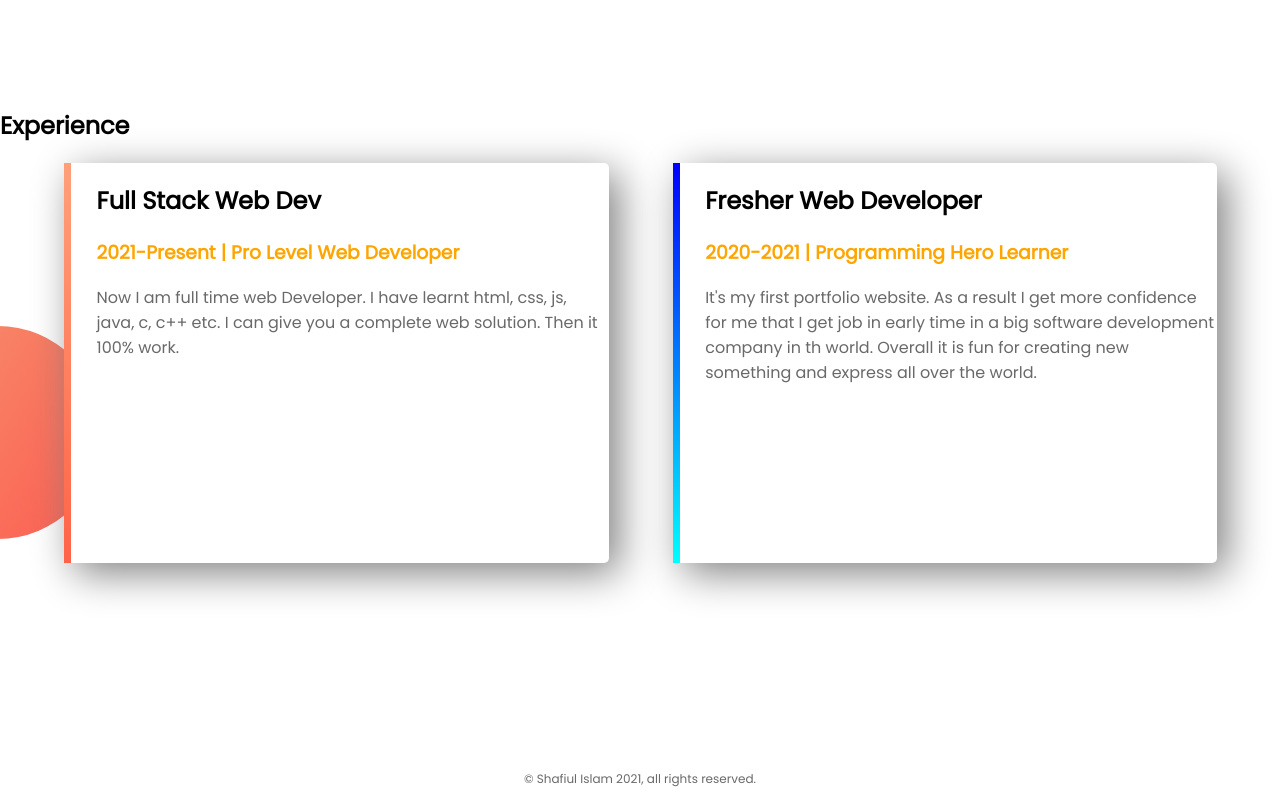
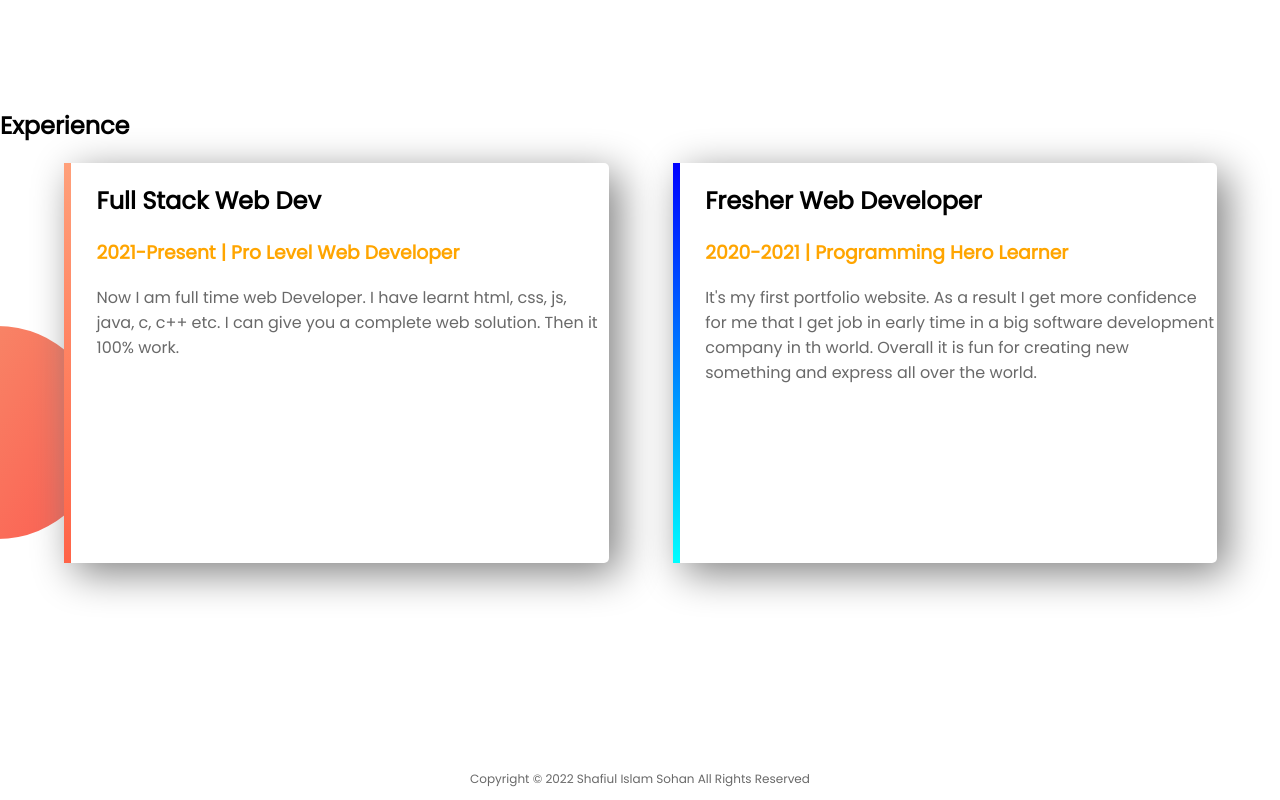
Before and after one commit to sohan110111/web-portfolio, a plain HTML site: page index.html in a window 1280 px wide. Shown: the part 1212-2012 px from the top of the page. Drawn offline with Linux system fonts and the light colour scheme.

Commit message:
Dynamic Year

```diff
--- a/index.html
+++ b/index.html
@@ -47,7 +47,7 @@
         </div>
     </section>
     <footer>
-        <p>© Shafiul Islam 2021, all rights reserved.</p>
+       <p>Copyright &copy; <script>document.write(new Date().getFullYear())</script> Shafiul Islam Sohan All Rights Reserved</p>
     </footer>
 </body>
 </html>
```
